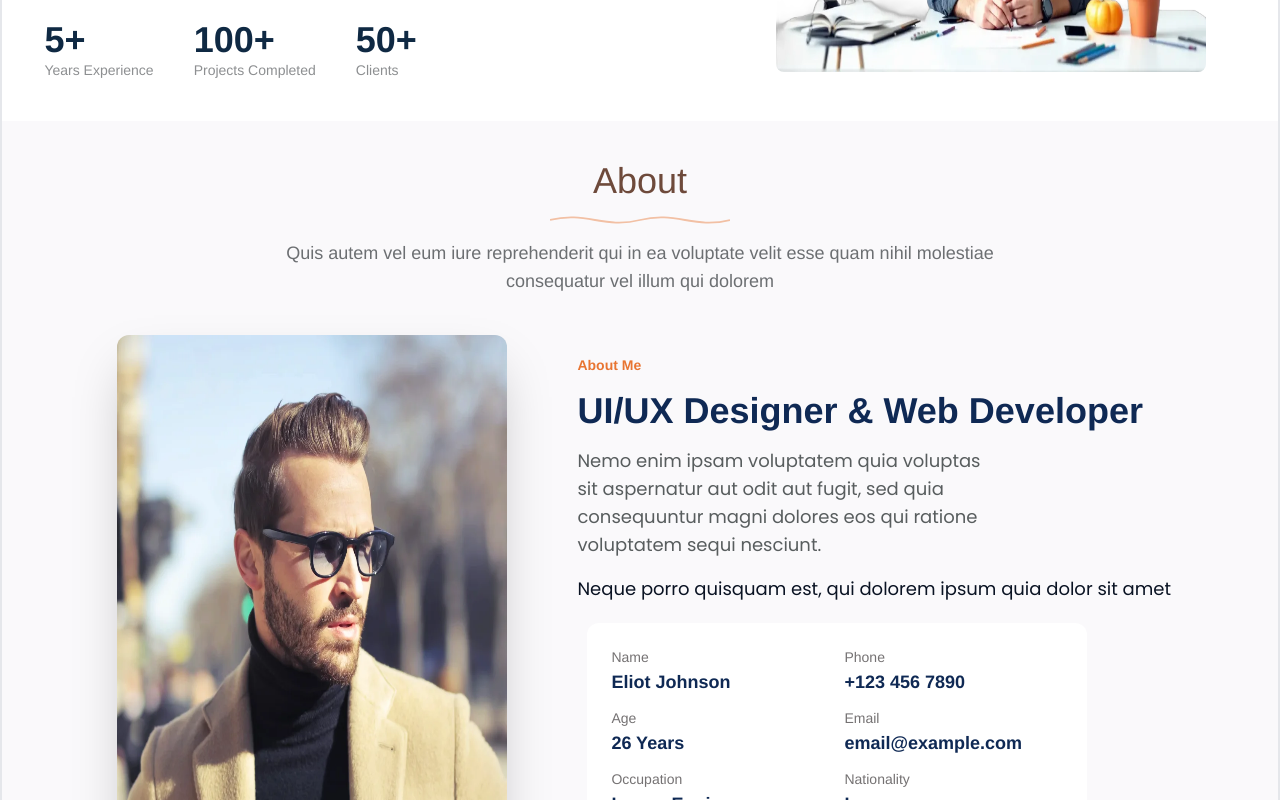
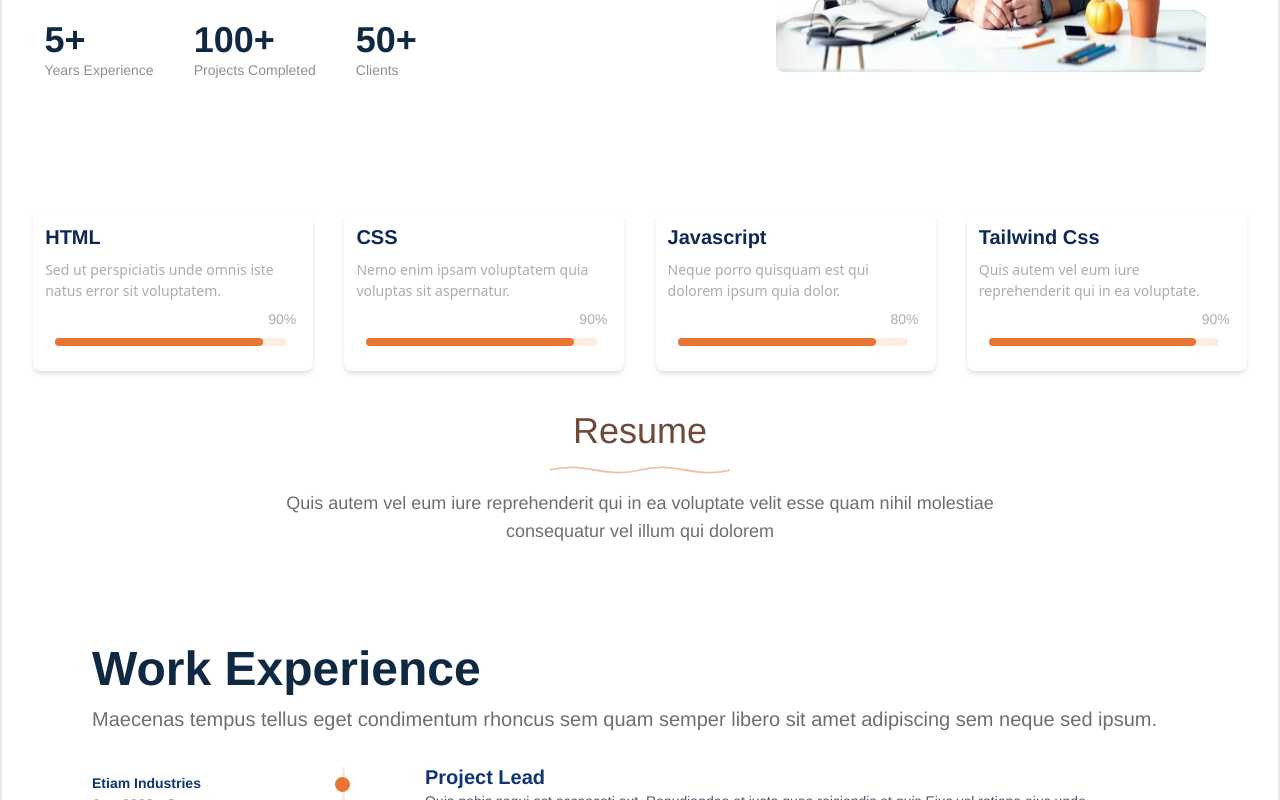
Before and after one commit to AMIREDDYRAKEY/Sample-Portfolio, a React (Vite) app: page / in a window 1280 px wide. Shown: the part 580-1380 px from the top of the page. Built offline with nearby package versions, Linux system fonts and the light colour scheme.

Commit message:
portfolio

```diff
--- a/src/App.jsx
+++ b/src/App.jsx
@@ -2,7 +2,7 @@
  import Navbar from './navbar'
  import Hero from './hero'
  import Skills from './skills'
- import About from './About'
+//  import About from './About'
  import Resume from './resume'
  import Portfolio from './portfolio'
  import Testmonials from './testmonials'
@@ -16,7 +16,7 @@
       <div className='flex items-center justify-center'><Navbar/></div>
       <div className=' mt-[40p
       x] '><Hero/></div>
-      <div className='bg-[#faf9fb]'><About/></div>
+      {/* <div className='bg-[#faf9fb]'><About/></div> */}
       <div className=''><Skills/></div>
       <div className=' '><Resume/></div>
       <div  className=' '><Portfolio/></div>
```
